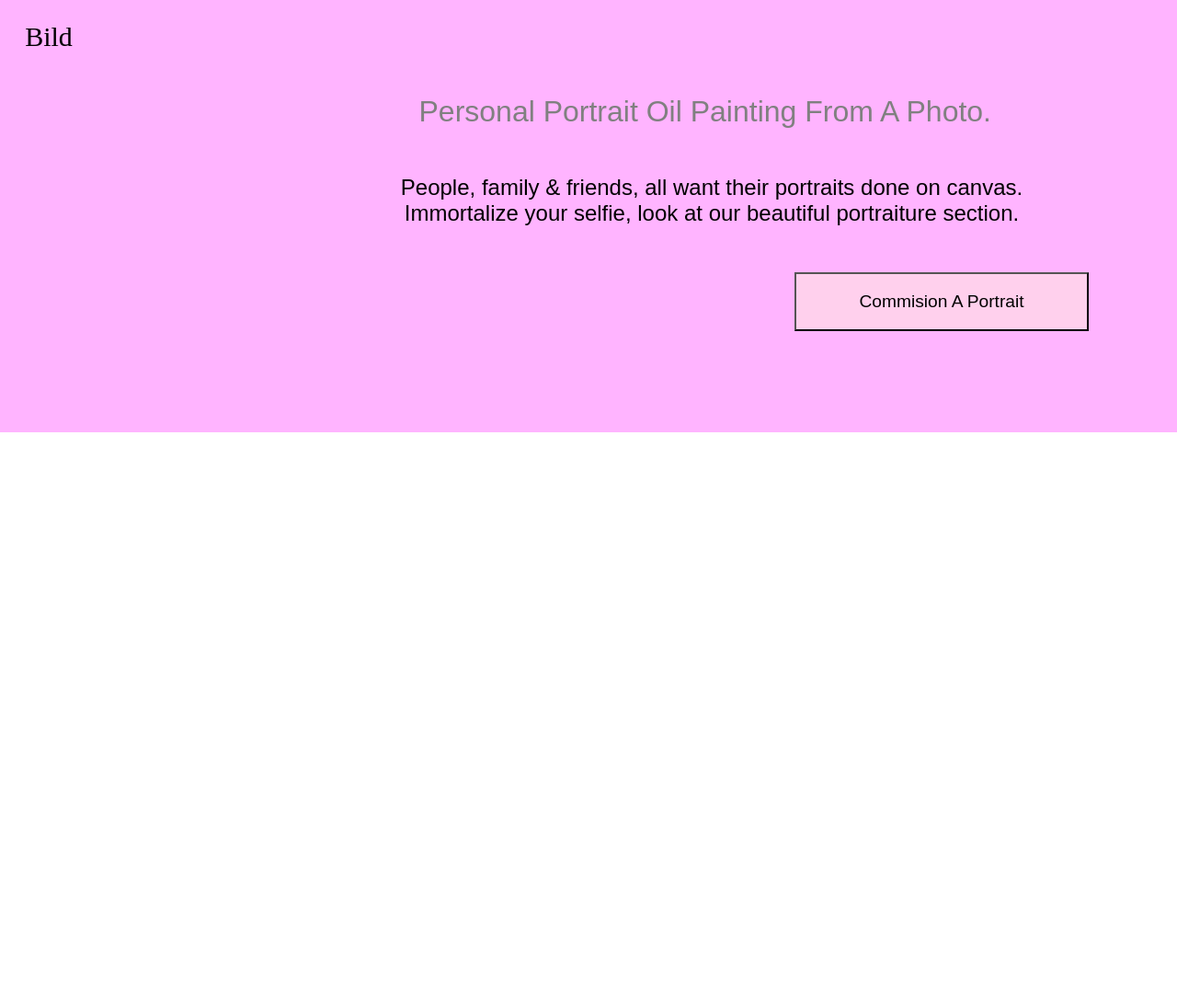
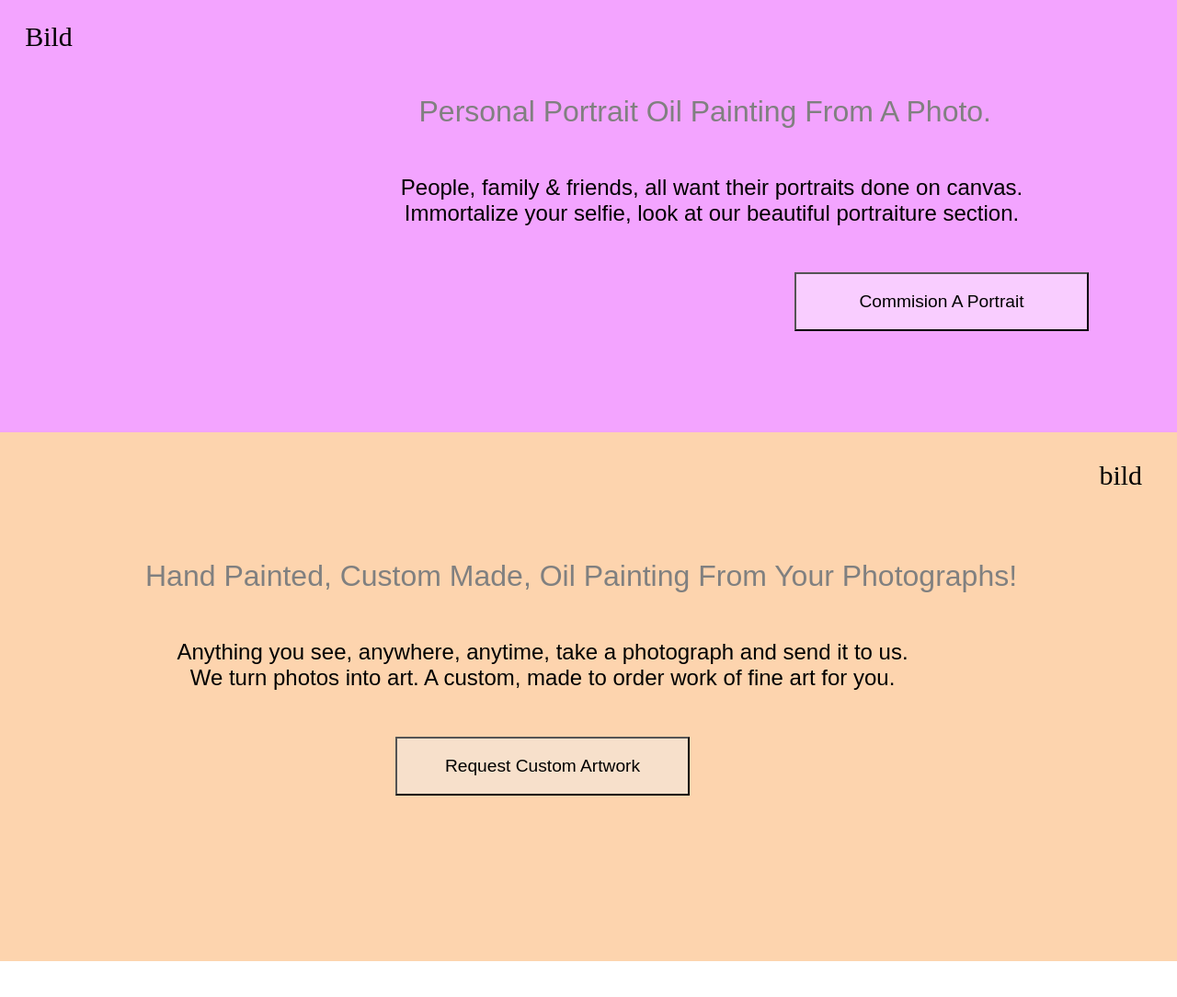
Before and after one commit to AlbinHellman/galleryy, a website: page gallery-server/views/index.html in a window 1280 px wide. Shown: the part 3835-4919 px from the top of the page at 92% size. After the commit the page ends 4880 px from the top, so only its background shows below. Drawn offline with Linux system fonts and the light colour scheme.

Commit message:
galleryy

```diff
--- a/gallery-server/views/index.html
+++ b/gallery-server/views/index.html
@@ -472,7 +472,7 @@ top: 0rem;
 }
 
 .card1 {
-  background-color: rgb(248, 93, 93);
+  background-color: #FF9090;
 }
 
 .grid-container {
@@ -534,7 +534,7 @@ top: 0rem;
 .item5 button {
   height: 4rem;
   width: 20rem;
-  background-color: rgb(255, 146, 146);
+  background-color: #FCA6A6;
 }
 
 .item5 button:hover {
@@ -566,7 +566,7 @@ top: 0rem;
 .item10 { grid-area: footer; }
 
 .grid-container2 {
-  background-color: rgb(255, 180, 255);
+  background-color: #F3A4FF;
   display: grid;
   grid-template-areas:
     'bild header header header header header'
@@ -606,7 +606,7 @@ top: 0rem;
 
   height: 4rem;
   width: 20rem;
-  background-color: rgb(255, 208, 237);
+  background-color: #F9CDFF;
   margin-left: 42rem;
   margin-bottom: 5rem;
 
@@ -614,7 +614,7 @@ top: 0rem;
 }
 
 .item10 button:hover {
-  background-color: rgb(151, 148, 148);
+  background-color: rgb(248, 228, 245);
 }
 
 .item10 p {
@@ -623,10 +623,69 @@ top: 0rem;
 
 }
 
-.card3 {
-  padding-bottom: 40rem;
+
+
+.card4 {
+  background-color: #FDD4AE;
 }
 
+
+
+
+.item11 {
+  grid-column: 1 / span 2;
+  grid-row: 1;
+  padding-top: 8rem;
+  font-size: 1rem;
+  font-family: Arial, Helvetica, sans-serif;
+
+}
+
+.item11 h1 {
+  font-weight: normal;
+  text-align: left;
+  margin-left: 8rem;
+}
+
+
+.item12 {
+  grid-column: 3;
+  grid-row: 1 / span 2;
+}
+
+.item13 {
+  font-size: 1.5rem;
+  font-family: Arial, Helvetica, sans-serif;
+}
+
+.item13 p {
+  font-weight: normal;
+  width: 50rem;
+  text-align: center;
+  margin-left: 10rem;
+}
+
+.item14 {
+  grid-column: 1 / span 3;
+  grid-row: 3;
+  text-align: left;
+  margin-left: 25rem;
+
+}
+
+.item14 button {
+  height: 4rem;
+  width: 20rem;
+  background-color: #F7E0CB;
+}
+
+.item14 button:hover {
+  background-color: rgb(255, 239, 225);
+}
+
+.item14 p {
+  font-size: 1.2rem;
+}
 
 
 
@@ -757,6 +816,19 @@ top: 0rem;
     <div class="item10"><a href="#"><button><p>Commision A Portrait</p></button></a></div>
   </div>
 </div>
+<div class="card4">
+  <div class="grid-container">
+    <div class="grid-item item11"><h1>Hand Painted, Custom Made,
+      Oil Painting From Your Photographs!</h1></div>
+    <div class="grid-item item12">bild</div>
+    <div class="grid-item item13"><p>Anything you see, anywhere, anytime, take a photograph and send it to us.
+      We turn photos into art. A custom, made to order work of fine art for you.
+      </p></div>
+    <div class="grid-item item14"><a href="#"><button><p>Request Custom Artwork</p></button></a></div>
+  </div>
+
+
+</div>
 
 
     </div>
```
